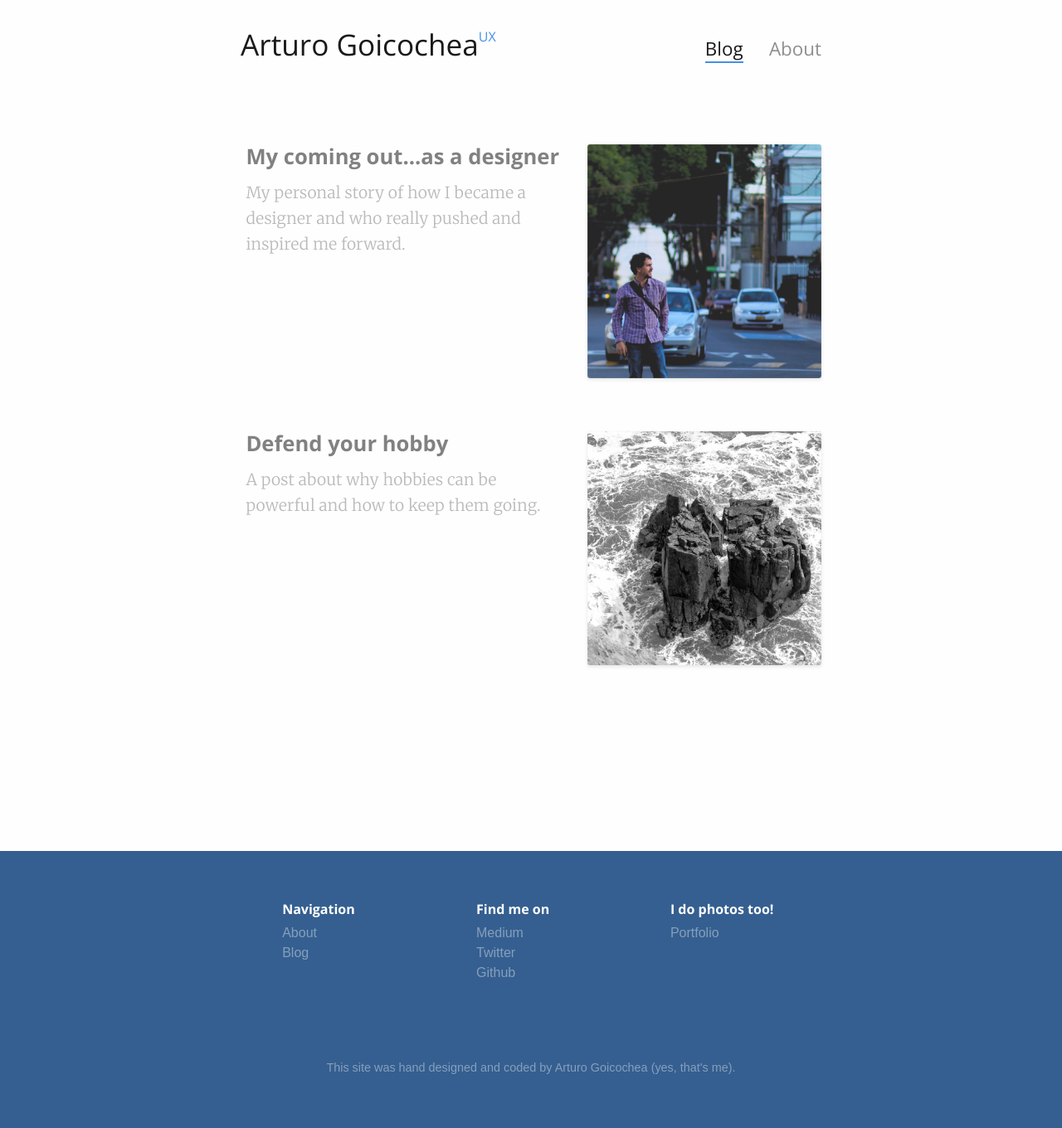
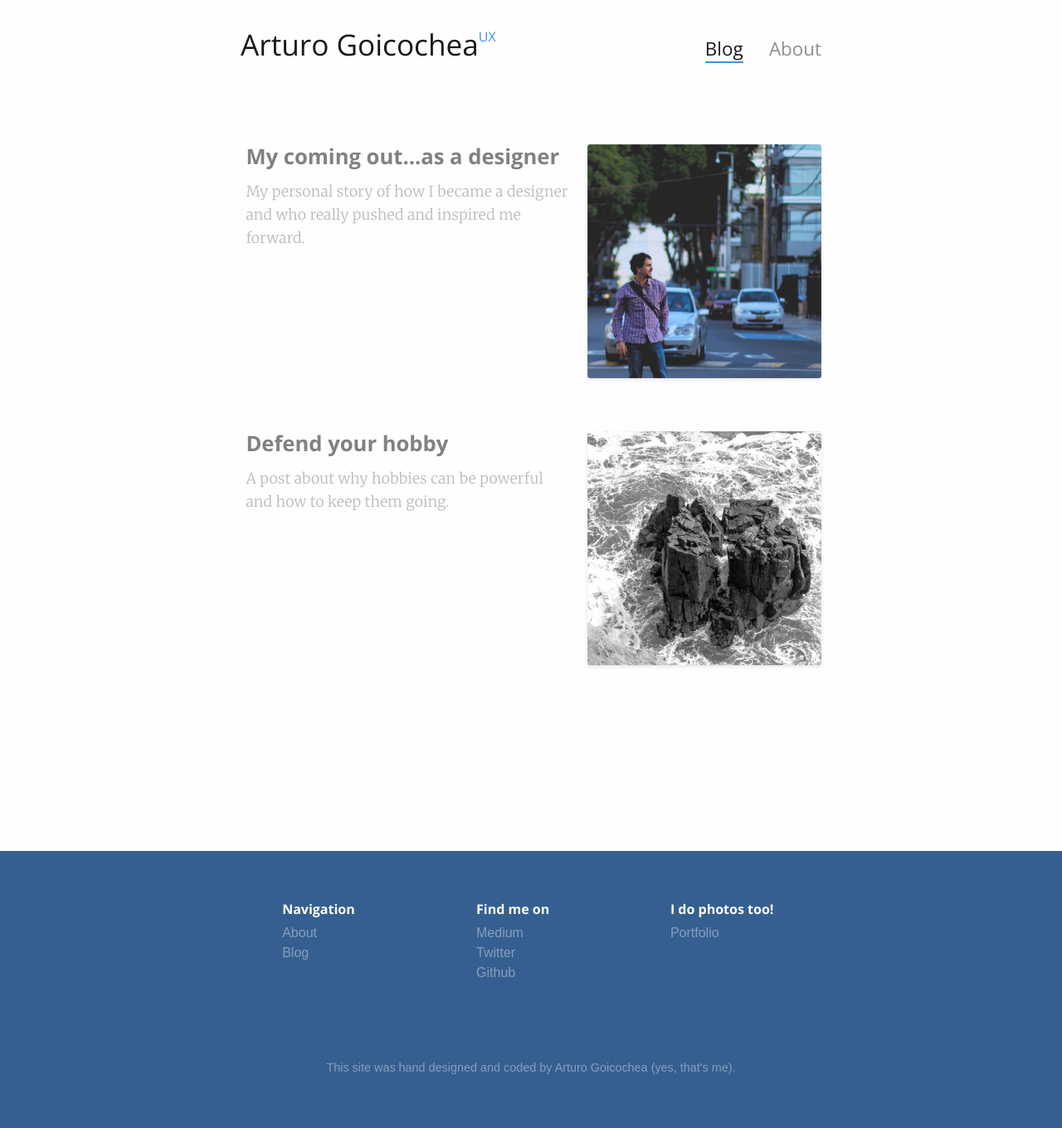
Before and after one commit to arturogh/arturogh, a Jekyll site: the page built from index.html, in a window 1280 px wide. Shown: the whole page at 83% size. Built offline with Jekyll 4.4.1, drawn with Linux system fonts in a browser that asks for light colours; the list of posts is cut into pages by our own code.

Commit message:
Fixing error on Blog post css changes v3

```diff
--- a/public/css/0-plugins/flex-boxes.scss
+++ b/public/css/0-plugins/flex-boxes.scss
@@ -182,7 +182,7 @@
     p {
       color: transparentize($flex-box-color, 0.25);
       line-height: 1.6em;
-      font-size: 1.2em;
+      font-size: 1.1em;
       margin-top: 0.4em;
       letter-spacing: 0.2px;
     }
--- a/public/css/main.css
+++ b/public/css/main.css
@@ -544,7 +544,7 @@ picture {
     .flex-boxes-posts .flex-box p {
       color: rgba(26, 26, 26, 0.3);
       line-height: 1.6em;
-      font-size: 1.2em;
+      font-size: 1.1em;
       margin-top: 0.4em;
       letter-spacing: 0.2px; }
 
```
